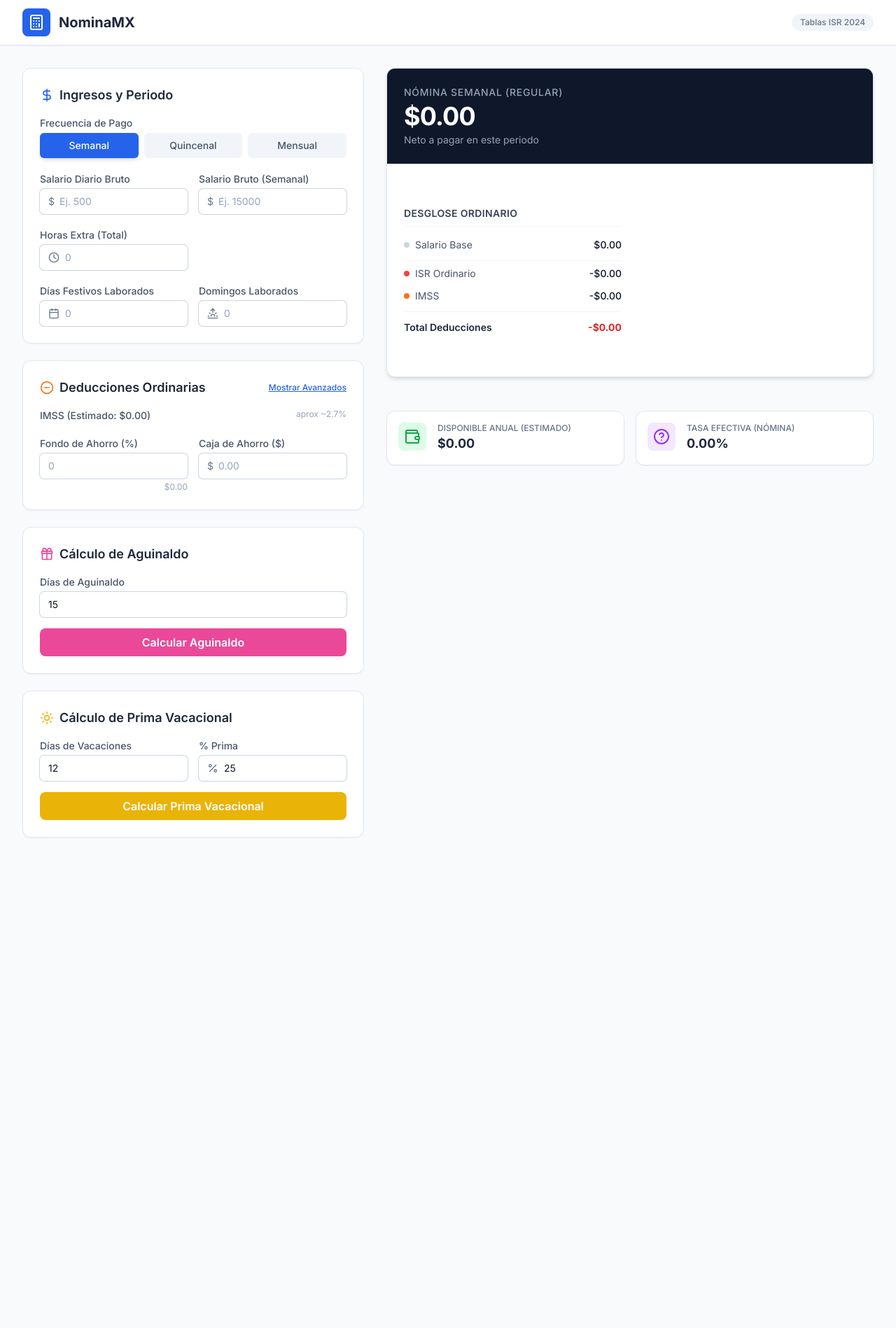
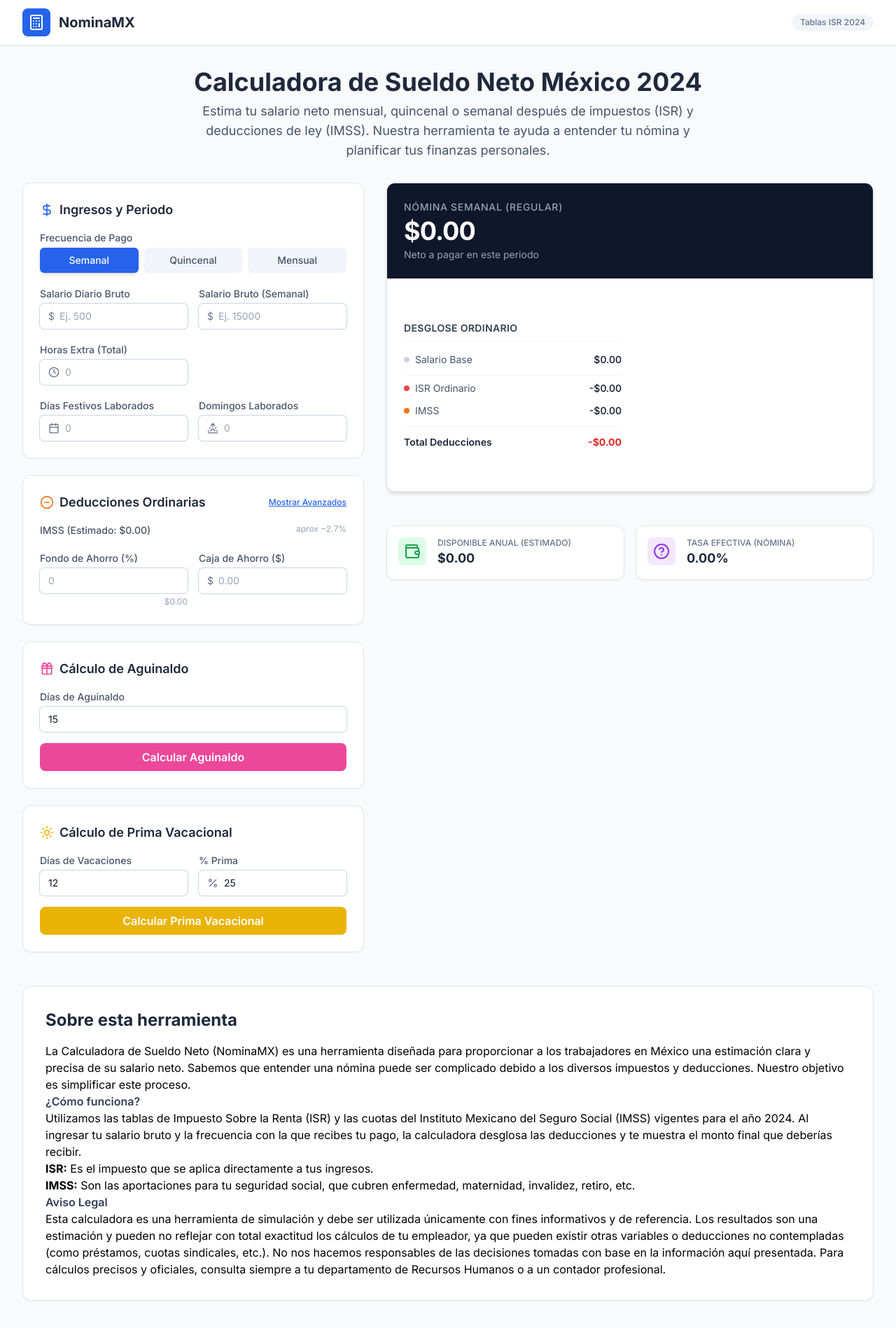
Before and after one commit to Javier12RDZ/Calculadora-de-ISR, a React (Vite) app: page / in a window 1280 px wide. Shown: the top 1898 px of the page at 70% size. Before the commit the page ends 1277 px from the top, so only its background shows below. Built offline with nearby package versions, Linux system fonts and the light colour scheme.

Commit message:
feat: Add content to the page to comply with AdSense policies

```diff
--- a/App.tsx
+++ b/App.tsx
@@ -95,6 +95,15 @@ const App: React.FC = () => {
       </header>
 
       <main className="max-w-7xl mx-auto px-4 sm:px-6 lg:px-8 py-8">
+
+        <div className="text-center mb-8">
+            <h1 className="text-4xl font-extrabold text-slate-800 mb-2">Calculadora de Sueldo Neto México 2024</h1>
+            <p className="text-lg text-slate-600 max-w-3xl mx-auto">
+              Estima tu salario neto mensual, quincenal o semanal después de impuestos (ISR) y deducciones de ley (IMSS).
+              Nuestra herramienta te ayuda a entender tu nómina y planificar tus finanzas personales.
+            </p>
+        </div>
+
         <div className="grid grid-cols-1 lg:grid-cols-12 gap-8">
 
           {/* Left Column: Inputs */}
@@ -587,6 +596,31 @@ const App: React.FC = () => {
 
           </div>
         </div>
+        <div className="mt-12 bg-white rounded-xl shadow-sm border border-slate-200 p-8">
+            <h2 className="text-2xl font-bold text-slate-800 mb-4">Sobre esta herramienta</h2>
+            <div className="prose prose-slate max-w-none">
+              <p>
+                La Calculadora de Sueldo Neto (NominaMX) es una herramienta diseñada para proporcionar a los trabajadores en México una estimación clara y precisa de su salario neto.
+                Sabemos que entender una nómina puede ser complicado debido a los diversos impuestos y deducciones. Nuestro objetivo es simplificar este proceso.
+              </p>
+              <h3 className="font-semibold text-slate-700">¿Cómo funciona?</h3>
+              <p>
+                Utilizamos las tablas de Impuesto Sobre la Renta (ISR) y las cuotas del Instituto Mexicano del Seguro Social (IMSS) vigentes para el año 2024.
+                Al ingresar tu salario bruto y la frecuencia con la que recibes tu pago, la calculadora desglosa las deducciones y te muestra el monto final que deberías recibir.
+              </p>
+              <ul>
+                <li><strong>ISR:</strong> Es el impuesto que se aplica directamente a tus ingresos.</li>
+                <li><strong>IMSS:</strong> Son las aportaciones para tu seguridad social, que cubren enfermedad, maternidad, invalidez, retiro, etc.</li>
+              </ul>
+              <h3 className="font-semibold text-slate-700">Aviso Legal</h3>
+              <p>
+                Esta calculadora es una herramienta de simulación y debe ser utilizada únicamente con fines informativos y de referencia.
+                Los resultados son una estimación y pueden no reflejar con total exactitud los cálculos de tu empleador, ya que pueden existir otras variables o deducciones no contempladas (como préstamos, cuotas sindicales, etc.).
+                No nos hacemos responsables de las decisiones tomadas con base en la información aquí presentada. Para cálculos precisos y oficiales, consulta siempre a tu departamento de Recursos Humanos o a un contador profesional.
+              </p>
+            </div>
+          </div>
+
       </main>
     </div>
   );
```
Also changed, not shown: package.json (+4 -3 lines), 2 other files (tests, documents, lock files or other folders).
